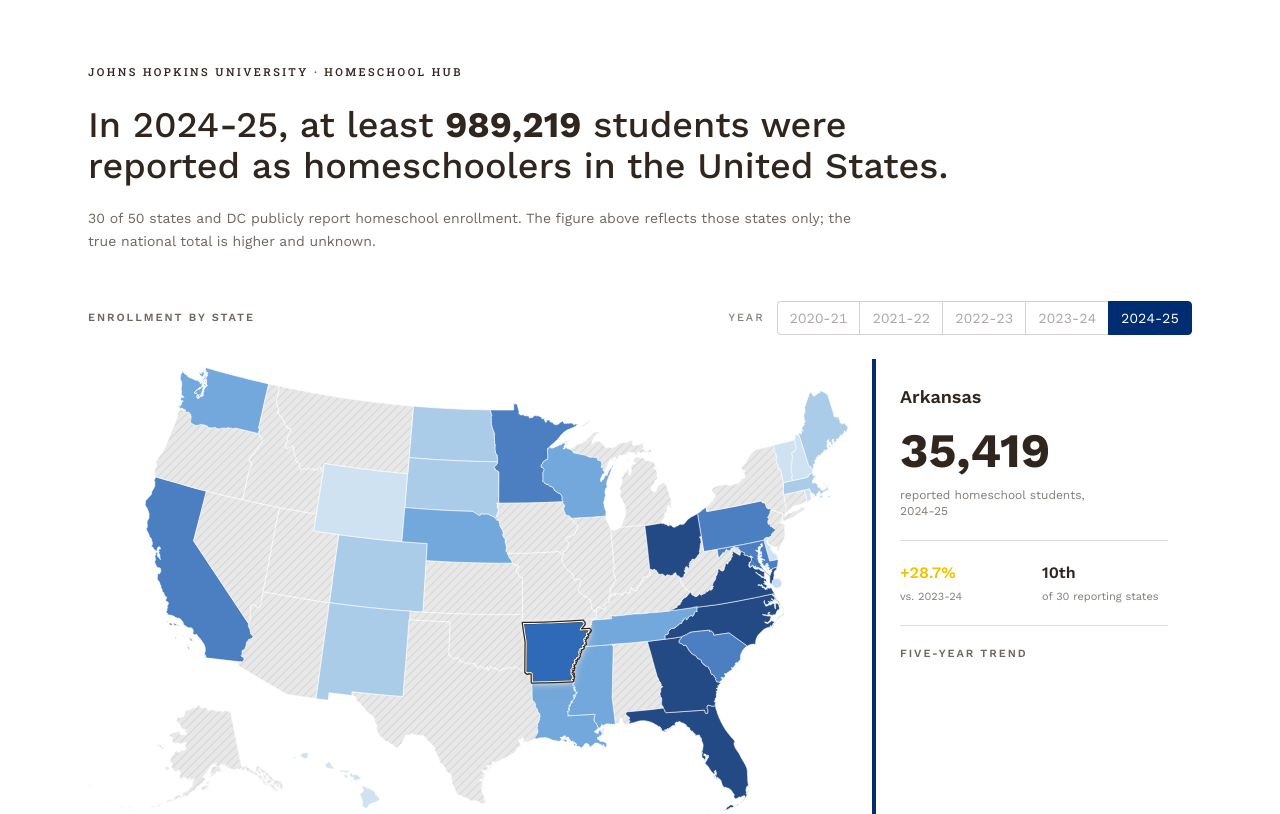
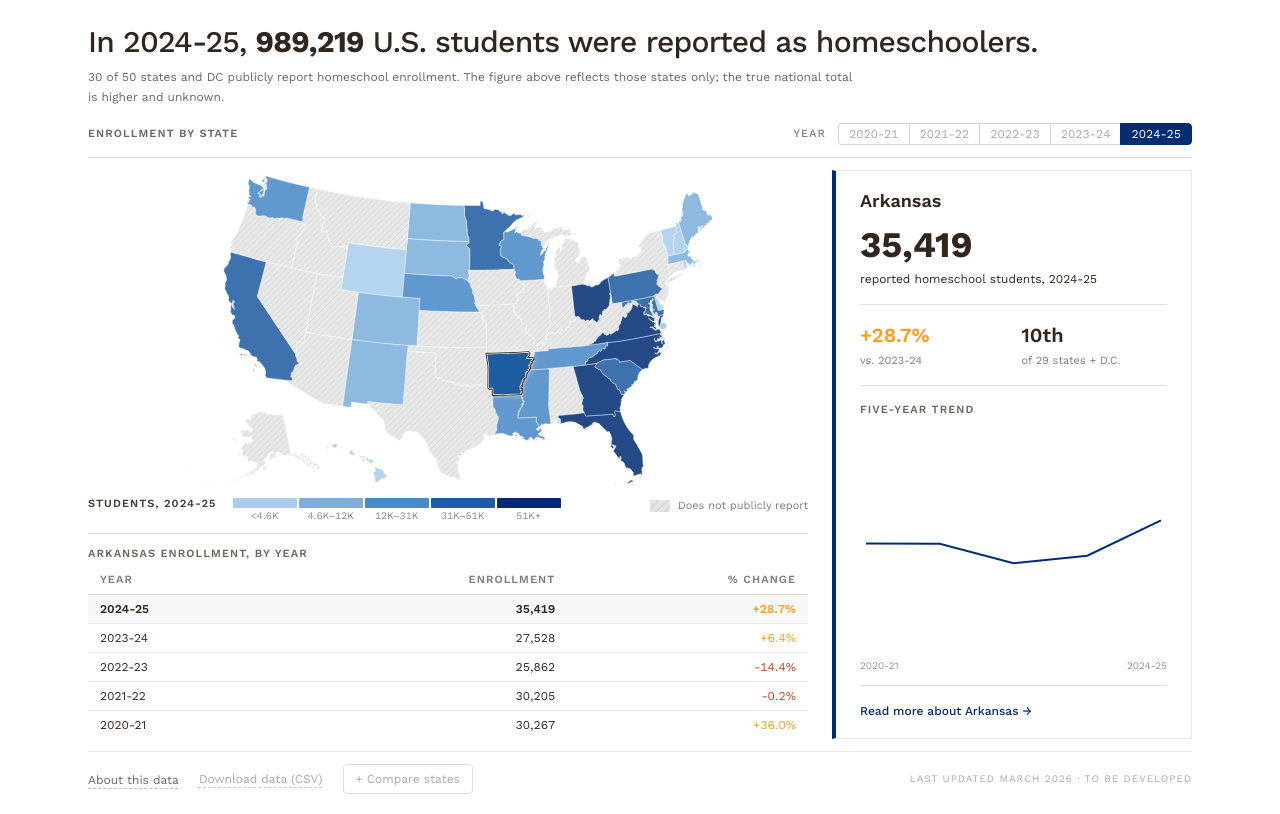
Before and after one commit to roymckenzie4/jhu-homeschool-hub, a React (Vite) app: page / in a window 1280 px wide. Shown: the top 814 px of the page. Built offline with nearby package versions, Linux system fonts and the light colour scheme.

Commit message:
compact layout for one-screen embed

```diff
--- a/src/App.jsx
+++ b/src/App.jsx
@@ -41,6 +41,7 @@ const SPARKLINE_MAX_DEVIATION = computeMaxDeviation(byState, TABLE_YEARS);
 export default function App() {
   const [selectedState, setSelectedState] = useState(DEFAULT_STATE);
   const yearStats = byYear[ACTIVE_YEAR];
+  const dcReporting = (byState['District of Columbia']?.[ACTIVE_YEAR] ?? null) != null;
   const selectedStateValues = byState[selectedState];
   const currentValue = selectedStateValues?.[ACTIVE_YEAR] ?? null;
   const previousValue = selectedStateValues?.[ACTIVE_YEAR - 1] ?? null;
@@ -71,7 +72,7 @@ export default function App() {
   );
 
   return (
-    <main className="mx-auto max-w-[1200px] px-8 py-12 lg:px-12 lg:py-16">
+    <main className="mx-auto max-w-[1200px] px-8 py-4 lg:px-12 lg:py-6">
       <Header
         year={ACTIVE_YEAR}
         nationalTotal={yearStats.total}
@@ -79,12 +80,13 @@ export default function App() {
       />
 
       {/* Section label + year selector */}
-      <div className="mt-12 flex flex-wrap items-center justify-between gap-4">
-        <h2 className="font-sans text-[11px] font-semibold uppercase tracking-[0.18em] text-sable/70">
+      <div className="mt-4 flex flex-wrap items-center justify-between gap-4">
+        <h2 className="font-sans text-[11px] font-semibold uppercase tracking-widest text-sable/70">
           Enrollment by State
         </h2>
         <YearSelector years={SELECTOR_YEARS} activeYear={ACTIVE_YEAR} />
       </div>
+      <hr className="mt-3 border-t border-sable/15" />
 
       {/*
         Layout: two columns. Left column stacks the map + legend and the table;
@@ -92,15 +94,17 @@ export default function App() {
         height of the left column. At narrow widths the grid collapses to a
         single column in document order.
       */}
-      <div className="mt-6 grid grid-cols-1 gap-6 lg:grid-cols-[1fr_320px]">
+      <div className="mt-3 grid grid-cols-1 gap-x-6 gap-y-3 lg:grid-cols-[1fr_360px]">
         <div>
+          <div className="mx-auto" style={{ maxWidth: 'calc(320px * 760 / 460)' }}>
             <ChoroplethMap
               valuesByState={valuesByState}
               breaks={breaks}
               selectedState={selectedState}
               onSelect={setSelectedState}
             />
-          <div className="mt-4">
+          </div>
+          <div className="mt-2">
             <MapLegend
               label={`Students, ${schoolYearLabel(ACTIVE_YEAR)}`}
               breaks={breaks}
@@ -116,6 +120,7 @@ export default function App() {
             year={ACTIVE_YEAR}
             rank={rank}
             reportingCount={yearStats.reportingCount}
+            dcReporting={dcReporting}
             trendSeries={trendSeries}
             sparklineMaxDeviation={SPARKLINE_MAX_DEVIATION}
           />
@@ -123,10 +128,10 @@ export default function App() {
 
         <div>
           <hr className="border-t border-sable/15" />
-          <h2 className="mt-6 font-sans text-[11px] font-semibold uppercase tracking-[0.18em] text-sable/70">
+          <h2 className="mt-3 font-sans text-[11px] font-semibold uppercase tracking-widest text-sable/70">
             {selectedState} Enrollment, by Year
           </h2>
-          <div className="mt-3">
+          <div className="mt-1">
             <EnrollmentTable
               stateValues={selectedStateValues}
               years={TABLE_YEARS}
@@ -136,7 +141,7 @@ export default function App() {
         </div>
       </div>
 
-      <Footer year={ACTIVE_YEAR} reportingCount={yearStats.reportingCount} />
+      <Footer />
     </main>
   );
 }
--- a/src/components/EnrollmentTable.jsx
+++ b/src/components/EnrollmentTable.jsx
@@ -32,16 +32,16 @@ export default function EnrollmentTable({ stateValues, years, activeYear }) {
   const displayYears = [...years].sort((a, b) => b - a);
 
   return (
-    <Table className="font-sans text-sm">
+    <Table className="font-sans text-xs">
       <TableHeader>
         <TableRow className="border-b border-sable/15 hover:bg-transparent">
-          <TableHead className="h-9 px-3 text-left font-sans text-[11px] font-semibold uppercase tracking-[0.18em] text-sable/60">
+          <TableHead className="h-7 px-3 text-left font-sans text-[11px] font-semibold uppercase tracking-widest text-sable/60">
             Year
           </TableHead>
-          <TableHead className="h-9 px-3 text-right font-sans text-[11px] font-semibold uppercase tracking-[0.18em] text-sable/60">
+          <TableHead className="h-7 px-3 text-right font-sans text-[11px] font-semibold uppercase tracking-widest text-sable/60">
             Enrollment
           </TableHead>
-          <TableHead className="h-9 px-3 text-right font-sans text-[11px] font-semibold uppercase tracking-[0.18em] text-sable/60">
+          <TableHead className="h-7 px-3 text-right font-sans text-[11px] font-semibold uppercase tracking-widest text-sable/60">
             % Change
           </TableHead>
         </TableRow>
@@ -64,21 +64,21 @@ export default function EnrollmentTable({ stateValues, years, activeYear }) {
               }`}
             >
               <TableCell
-                className={`px-3 py-2.5 text-sable ${
+                className={`px-3 py-1.5 text-sable ${
                   isActive ? 'font-semibold' : ''
                 }`}
               >
                 {schoolYearLabel(year)}
               </TableCell>
               <TableCell
-                className={`px-3 py-2.5 text-right tabular-nums text-sable ${
+                className={`px-3 py-1.5 text-right tabular-nums text-sable ${
                   isActive ? 'font-semibold' : ''
                 }`}
               >
                 {formatNumber(value)}
               </TableCell>
               <TableCell
-                className={`px-3 py-2.5 text-right tabular-nums ${
+                className={`px-3 py-1.5 text-right tabular-nums ${
                   yoy == null
                     ? 'text-sable/40'
                     : yoyPositive
--- a/src/components/Footer.jsx
+++ b/src/components/Footer.jsx
@@ -1,20 +1,35 @@
 /**
- * Page footer: ghosted action buttons (Compare states, Download data) that
- * aren't wired up in this prototype, plus the "About this data" paragraph
- * and the last-updated label.
+ * Page footer.
  *
- * Buttons are real, disabled <button> elements so the structure is in place
- * for Phase 2 wiring without touching markup.
+ * Three link-style affordances (About this data, Download data, Compare
+ * states) plus the last-updated meta line. "Compare states" stays a proper
+ * button — it's the only ghosted *primary* action in the layout. The other
+ * two are utility links.
+ *
+ * The About disclosure is a small controlled popover: a button toggles it,
+ * outside-click and Escape close it. Native <details> doesn't close on
+ * outside click, which felt broken. Could swap to shadcn Popover in Phase 2
+ * for hover/keyboard niceties; the markup contract here is intentionally
+ * compatible.
  */
 
-import { LAST_UPDATED, schoolYearLabel } from '../config/theme.js';
-import { JURISDICTIONS_LABEL } from '../config/states.js';
+import { useEffect, useRef, useState } from 'react';
+import { LAST_UPDATED } from '../config/theme.js';
 
-export default function Footer({ year, reportingCount }) {
+export default function Footer() {
   return (
-    <footer className="mt-12 border-t border-sable/10 pt-6">
+    <footer className="mt-3 border-t border-sable/10 pt-3">
       <div className="flex flex-wrap items-center justify-between gap-4">
-        <div className="flex flex-wrap gap-2">
+        <div className="flex flex-wrap items-center gap-x-5 gap-y-2">
+          <AboutDisclosure />
+
+          <span
+            aria-disabled="true"
+            className="cursor-not-allowed font-sans text-xs text-sable/40 underline decoration-dashed decoration-sable/25 underline-offset-4"
+          >
+            Download data (CSV)
+          </span>
+
           <button
             type="button"
             disabled
@@ -22,29 +37,66 @@ export default function Footer({ year, reportingCount }) {
           >
             + Compare states
           </button>
-          <button
-            type="button"
-            disabled
-            className="cursor-not-allowed rounded border border-sable/15 px-3 py-1.5 font-sans text-xs text-sable/40"
-          >
-            Download data (CSV)
-          </button>
         </div>
-        <p className="font-sans text-[10px] uppercase tracking-[0.18em] text-sable/40">
-          To be developed
+        <p className="font-sans text-[10px] uppercase tracking-widest text-sable/40">
+          Last updated {LAST_UPDATED} &middot; To be developed
         </p>
       </div>
-
-      <p className="mt-6 max-w-4xl font-sans text-xs leading-relaxed text-sable/60">
-        <span className="font-semibold text-sable/80">About this data.</span>{' '}
-        The Homeschool Hub aggregates publicly reported state-level homeschool
-        enrollment counts. In {schoolYearLabel(year)}, {reportingCount} of{' '}
-        {JURISDICTIONS_LABEL} publicly released figures; the remaining
-        states either decline to track homeschool enrollment or do not release
-        it publicly. National totals shown reflect reporting states only and
-        should be read as a floor, not a complete count. Last updated{' '}
-        {LAST_UPDATED}.
-      </p>
     </footer>
   );
 }
+
+/**
+ * Click-to-open popover anchored above the trigger. Closes on outside click
+ * or Escape. Kept inline (not exported) because the About copy and its
+ * placement are footer-specific.
+ */
+function AboutDisclosure() {
+  const [open, setOpen] = useState(false);
+  const ref = useRef(null);
+
+  useEffect(() => {
+    if (!open) return undefined;
+    const onMouseDown = (e) => {
+      if (!ref.current?.contains(e.target)) setOpen(false);
+    };
+    const onKeyDown = (e) => {
+      if (e.key === 'Escape') setOpen(false);
+    };
+    document.addEventListener('mousedown', onMouseDown);
+    document.addEventListener('keydown', onKeyDown);
+    return () => {
+      document.removeEventListener('mousedown', onMouseDown);
+      document.removeEventListener('keydown', onKeyDown);
+    };
+  }, [open]);
+
+  return (
+    <div ref={ref} className="relative">
+      <button
+        type="button"
+        aria-expanded={open}
+        onClick={() => setOpen((o) => !o)}
+        className={`font-sans text-xs underline decoration-dashed underline-offset-4 ${
+          open
+            ? 'text-sable decoration-sable/60'
+            : 'text-sable/70 decoration-sable/30 hover:text-sable hover:decoration-sable/60'
+        }`}
+      >
+        About this data
+      </button>
+      {open && (
+        <div
+          role="dialog"
+          className="absolute bottom-full left-0 z-10 mb-2 w-80 rounded border border-sable/15 bg-white p-3 font-sans text-xs leading-relaxed text-sable/80 shadow-md"
+        >
+          The Homeschool Hub aggregates publicly reported state-level
+          homeschool enrollment counts. Non-reporting states either decline to
+          track homeschool enrollment or do not release it publicly, so
+          national totals reflect reporting states only and should be read as
+          a floor, not a complete count.
+        </div>
+      )}
+    </div>
+  );
+}
--- a/src/components/Header.jsx
+++ b/src/components/Header.jsx
@@ -16,17 +16,13 @@ function formatNumber(n) {
 export default function Header({ year, nationalTotal, reportingCount }) {
   return (
     <header>
-      <p className="font-slab text-[11px] font-medium uppercase tracking-[0.22em] text-sable">
-        Johns Hopkins University &middot; Homeschool Hub
-      </p>
-
-      <h1 className="mt-6 max-w-4xl font-sans text-4xl font-medium leading-[1.15] text-sable">
-        In {schoolYearLabel(year)}, at least{' '}
+      <h1 className="font-sans text-3xl font-medium leading-[1.2] tracking-tight text-sable">
+        In {schoolYearLabel(year)},{' '}
         <span className="font-bold">{formatNumber(nationalTotal)}</span>{' '}
-        students were reported as homeschoolers in the United States.
+        U.S. students were reported as homeschoolers.
       </h1>
 
-      <p className="mt-5 max-w-3xl font-sans text-sm leading-relaxed text-sable/70">
+      <p className="mt-2 max-w-3xl font-sans text-xs leading-relaxed text-sable/70">
         {reportingCount} of {JURISDICTIONS_LABEL} publicly report homeschool
         enrollment. The figure above reflects those states only;
         the true national total is higher and unknown.
--- a/src/components/MapLegend.jsx
+++ b/src/components/MapLegend.jsx
@@ -19,12 +19,12 @@ import { RAMP_STEPS, formatCompact } from '../config/theme.js';
 
 export default function MapLegend({ label, breaks }) {
   return (
-    <div className="flex flex-wrap items-start justify-between gap-x-8 gap-y-3 font-sans text-[11px] uppercase tracking-[0.14em] text-sable/70">
+    <div className="flex flex-wrap items-start justify-between gap-x-6 gap-y-3 font-sans text-[11px] text-sable/70">
       {/* Left cluster: section label sits to the left of the swatch ramp,
           top-aligned with the swatches so the range labels float below
           everything else. */}
-      <div className="flex items-start gap-5">
-        <span className="font-semibold text-sable/90 leading-3">{label}</span>
+      <div className="flex items-start gap-4">
+        <span className="font-semibold uppercase tracking-widest text-sable/90 leading-3">{label}</span>
         <div className="flex flex-col gap-[3px]" aria-hidden="true">
           <div className="flex gap-[2px]">
             {RAMP_STEPS.map((c) => (
@@ -35,7 +35,7 @@ export default function MapLegend({ label, breaks }) {
               />
             ))}
           </div>
-          <div className="flex gap-[2px] normal-case tracking-normal text-[10px] leading-none text-sable/55">
+          <div className="flex gap-[2px] text-[10px] leading-none text-sable/55">
             {RAMP_STEPS.map((_, i) => (
               <span
                 key={i}
@@ -48,7 +48,7 @@ export default function MapLegend({ label, breaks }) {
         </div>
       </div>
 
-      <div className="flex items-center gap-2">
+      <div className="flex items-center gap-2 text-sable/60">
         {/* Re-uses the SVG pattern defined in ChoroplethMap's <defs>. */}
         <svg width="20" height="12" aria-hidden="true">
           <rect width="20" height="12" fill="url(#non-reporting)" />
--- a/src/components/Sparkline.jsx
+++ b/src/components/Sparkline.jsx
@@ -46,7 +46,7 @@ export default function Sparkline({ series, maxDeviation }) {
   const reporting = series.filter((d) => d.value != null);
   if (reporting.length < 2) {
     return (
-      <div className="flex h-full items-center justify-center text-[10px] uppercase tracking-[0.18em] text-sable/40">
+      <div className="flex h-full items-center justify-center text-[10px] uppercase tracking-widest text-sable/40">
         not enough data to plot
       </div>
     );
--- a/src/components/StateDetailCard.jsx
+++ b/src/components/StateDetailCard.jsx
@@ -34,9 +34,15 @@ export default function StateDetailCard({
   year,
   rank,
   reportingCount,
+  dcReporting,
   trendSeries,
   sparklineMaxDeviation,
 }) {
+  // Detail-card subtitle treats DC separately from the 50 states so the
+  // denominator reads accurately rather than lumping DC into "states."
+  const stateRankLabel = dcReporting
+    ? `of ${reportingCount - 1} states + D.C.`
+    : `of ${reportingCount} reporting states`;
   const slug = BY_NAME[stateName]?.slug ?? '';
   const isReporting = currentValue != null;
   const yoy = computeYoY(currentValue, previousValue);
@@ -44,7 +50,7 @@ export default function StateDetailCard({
 
   return (
     <aside
-      className="flex h-full flex-col border-l-4 border-heritage bg-white px-6 py-6 lg:min-h-[460px]"
+      className="flex h-full flex-col border border-l-4 border-sable/10 border-l-heritage bg-white px-6 py-4"
       style={{ transitionDuration: `${TRANSITION_MS}ms` }}
     >
       <h3 className="font-sans text-lg font-semibold text-sable">
@@ -53,22 +59,20 @@ export default function StateDetailCard({
 
       {isReporting ? (
         <>
-          <p className="mt-4 font-sans text-5xl font-bold leading-none text-sable">
+          <p className="mt-3 font-sans text-4xl font-bold leading-none text-sable">
             {formatNumber(currentValue)}
           </p>
-          <p className="mt-3 font-sans text-xs leading-snug text-sable/60">
-            reported homeschool students,
-            <br />
-            {schoolYearLabel(year)}
+          <p className="mt-2 font-sans text-xs leading-snug text-sable">
+            reported homeschool students, {schoolYearLabel(year)}
           </p>
 
-          <hr className="my-5 border-t border-sable/15" />
+          <hr className="my-4 border-t border-sable/15" />
 
           {/* Two-column stat row: YoY chip + national rank. */}
           <div className="grid grid-cols-2 gap-4">
             <div>
               <p
-                className={`font-sans text-base font-semibold ${
+                className={`font-sans text-xl font-semibold ${
                   yoyPositive ? 'text-gold' : 'text-brick'
                 }`}
               >
@@ -79,16 +83,16 @@ export default function StateDetailCard({
               </p>
             </div>
             <div>
-              <p className="font-sans text-base font-semibold text-sable">
+              <p className="font-sans text-xl font-semibold text-sable">
                 {ordinal(rank)}
               </p>
-              <p className="mt-1 font-sans text-[11px] text-sable/60">
-                of {reportingCount} reporting states
+              <p className="mt-1 whitespace-nowrap font-sans text-[11px] text-sable/60">
+                {stateRankLabel}
               </p>
             </div>
           </div>
 
-          <hr className="my-5 border-t border-sable/15" />
+          <hr className="my-4 border-t border-sable/15" />
 
           {/*
             Sparkline section grows to fill whatever vertical space remains
@@ -97,8 +101,8 @@ export default function StateDetailCard({
             child from refusing to shrink below its content's intrinsic
             size, which is what Recharts' ResponsiveContainer needs.
           */}
-          <div className="flex min-h-[120px] flex-1 flex-col">
-            <p className="font-sans text-[11px] font-semibold uppercase tracking-[0.18em] text-sable/70">
+          <div className="flex min-h-[90px] flex-1 flex-col">
+            <p className="font-sans text-[11px] font-semibold uppercase tracking-widest text-sable/70">
               Five-Year Trend
             </p>
             <div className="mt-3 min-h-0 flex-1">
@@ -116,15 +120,22 @@ export default function StateDetailCard({
         </p>
       )}
 
-      {/* Anchor pinned to the bottom of the card via mt-auto. */}
+      {/*
+        Bottom block: hr + link grouped together and pinned to card bottom.
+        Margin on hr above and below visually centers it between the sparkline
+        and the link rather than letting flex-1 above starve the space.
+      */}
+      <div className="mt-auto">
+        <hr className="mb-3 mt-3 border-t border-sable/15" />
         <a
           href={`${HOMESCHOOL_HUB_BASE}/${slug}/`}
           target="_blank"
           rel="noopener noreferrer"
-        className="mt-auto pt-6 font-sans text-xs font-medium text-heritage underline-offset-4 hover:underline"
+          className="font-sans text-xs font-medium text-heritage underline-offset-4 hover:underline"
         >
-        Read more about homeschool context in {stateName} →
+          Read more about {stateName} →
         </a>
+      </div>
     </aside>
   );
 }
--- a/src/components/YearSelector.jsx
+++ b/src/components/YearSelector.jsx
@@ -14,7 +14,7 @@ import { cn } from '../lib/utils.js';
 export default function YearSelector({ years, activeYear }) {
   return (
     <div className="flex items-center">
-      <span className="mr-3 font-sans text-[11px] font-medium uppercase tracking-[0.18em] text-sable/60">
+      <span className="mr-3 font-sans text-[11px] font-medium uppercase tracking-widest text-sable/60">
         Year
       </span>
       <div className="flex">
@@ -29,7 +29,7 @@ export default function YearSelector({ years, activeYear }) {
               disabled={!active}
               aria-pressed={active}
               className={cn(
-                'border border-sable/20 px-3 py-1.5 font-sans text-sm tabular-nums transition',
+                'border border-sable/20 px-2.5 py-0.5 font-sans text-xs tabular-nums transition',
                 !first && '-ml-px',
                 first && 'rounded-l',
                 last && 'rounded-r',
--- a/src/config/theme.js
+++ b/src/config/theme.js
@@ -11,7 +11,7 @@ export const COLORS = {
   heritage: '#002D72', // primary; choropleth ramp endpoint; card border
   spirit: '#68ACE5',   // choropleth ramp start
   sable: '#31261D',    // headline number, body text
-  gold: '#F1C400',     // positive YoY indicator
+  gold: '#FF9E1B',     // positive YoY indicator (JHU brand orange — more legible on white than the brand yellow)
   brick: '#CF4520',    // negative YoY indicator
   nonReportingGround: '#E5E5E5', // light gray under the diagonal stripes
   nonReportingStripe: '#CFCFCF', // stripe color for non-reporting states
@@ -26,10 +26,10 @@ export const COLORS = {
  * automatically.
  */
 export const RAMP_STEPS = [
-  '#C7DEF1', // lightest — close to spirit but desaturated for legibility on white
-  '#9EC4E5',
-  '#5C9AD6',
-  '#2E6BB8',
+  '#A9CDED', // lightest — confident enough to read against the white background
+  '#7CAFDD',
+  '#4889C8',
+  '#1F5CA3',
   '#002D72', // heritage
 ];
 
--- a/tailwind.config.js
+++ b/tailwind.config.js
@@ -14,7 +14,7 @@ export default {
         heritage: '#002D72',
         spirit: '#68ACE5',
         sable: '#31261D',
-        gold: '#F1C400',
+        gold: '#FF9E1B',
         brick: '#CF4520',
       },
       fontFamily: {
```
Also changed, not shown: src/components/ChoroplethMap.jsx (+23 -21 lines). Lines whose indentation alone changed are shown as unchanged.
